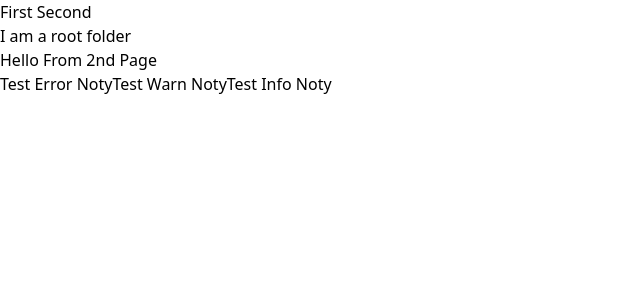
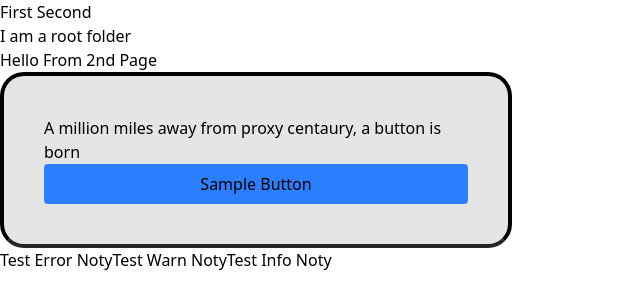
Before and after one commit to Novando/ts-vue-ska, a Vue app: page /2nd in a window 1280 px wide. Shown: the top 308 px of the page, without its empty margins (0-640 px from the left). Built offline with nearby package versions, Linux system fonts and the light colour scheme.

Commit message:
feature: atomic design system

```diff
--- /dev/null
+++ b/src/components/atomics/SampleButtonAtomic.vue
@@ -0,0 +1,9 @@
+<script setup lang="ts">
+
+</script>
+
+<template>
+  <button class="py-2 px-8 rounded bg-blue-500 hover:bg-blue-700 cursor-pointer">
+    Sample Button
+  </button>
+</template>
--- /dev/null
+++ b/src/components/molecules/SampleFormMolecule.vue
@@ -0,0 +1,11 @@
+<script setup lang="ts">
+
+import SampleButtonAtomic from "../atomics/SampleButtonAtomic.vue";
+</script>
+
+<template>
+  <section class="flex flex-col">
+    <p>A million miles away from proxy centaury, a button is born</p>
+    <SampleButtonAtomic />
+  </section>
+</template>
--- /dev/null
+++ b/src/components/organisms/SampleCardOrganism.vue
@@ -0,0 +1,9 @@
+<script setup lang="ts">
+import SampleFormMolecule from "../molecules/SampleFormMolecule.vue";
+</script>
+
+<template>
+  <section class="p-10 rounded-3xl border-4 border-b-neutral-800 bg-neutral-200">
+    <SampleFormMolecule />
+  </section>
+</template>
--- a/src/pages/SecondPage.vue
+++ b/src/pages/SecondPage.vue
@@ -1,5 +1,6 @@
 <script setup lang="ts">
   import { useToaster } from "../stores/toaster.store.ts"
+  import SampleCardOrganism from "../components/organisms/SampleCardOrganism.vue";
 
 
   const toaster = useToaster()
@@ -20,6 +21,7 @@
 <template>
   <main>
     <p>Hello From 2nd Page</p>
+    <SampleCardOrganism class="max-w-lg" />
     <button @click="popErrNoty">
       Test Error Noty
     </button>
```
Also changed, not shown: 1 other file (tests, documents, lock files or other folders).
